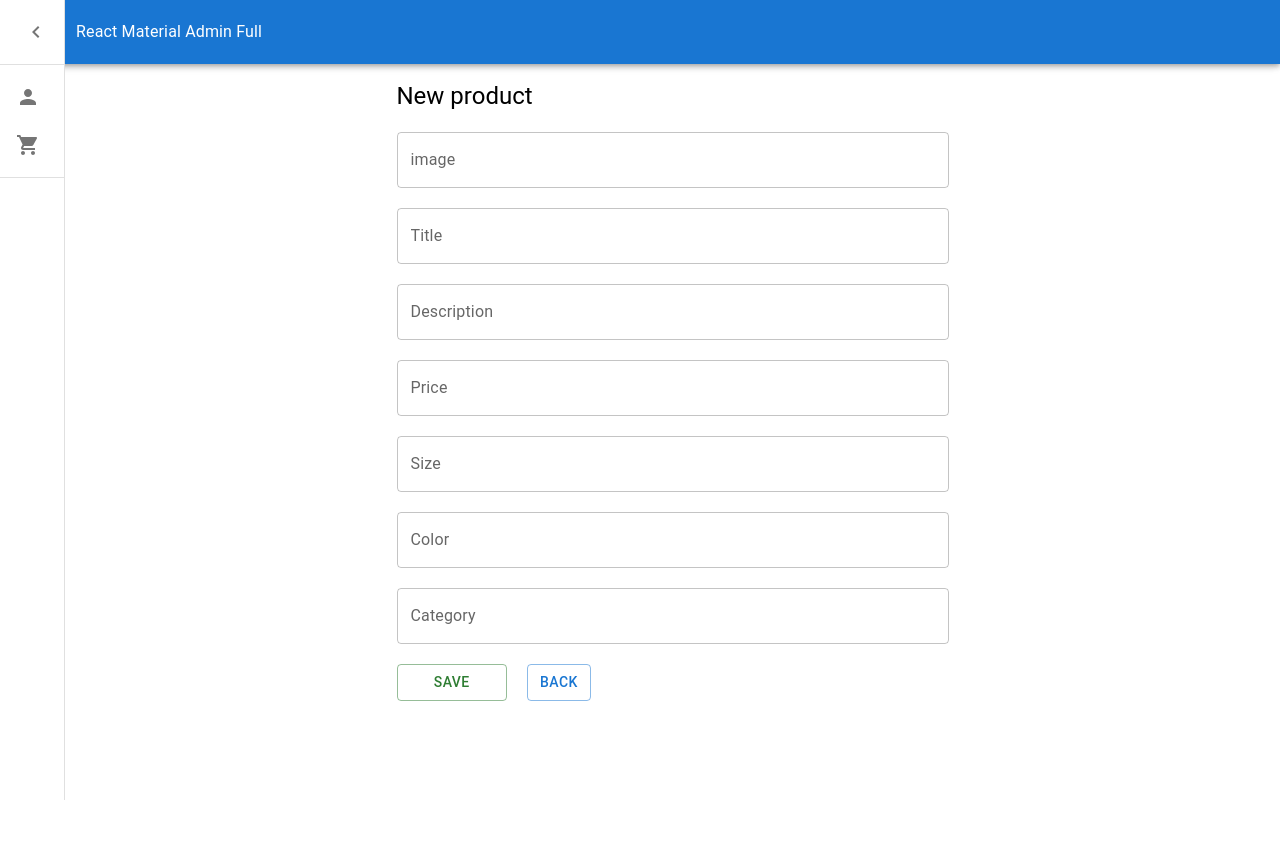
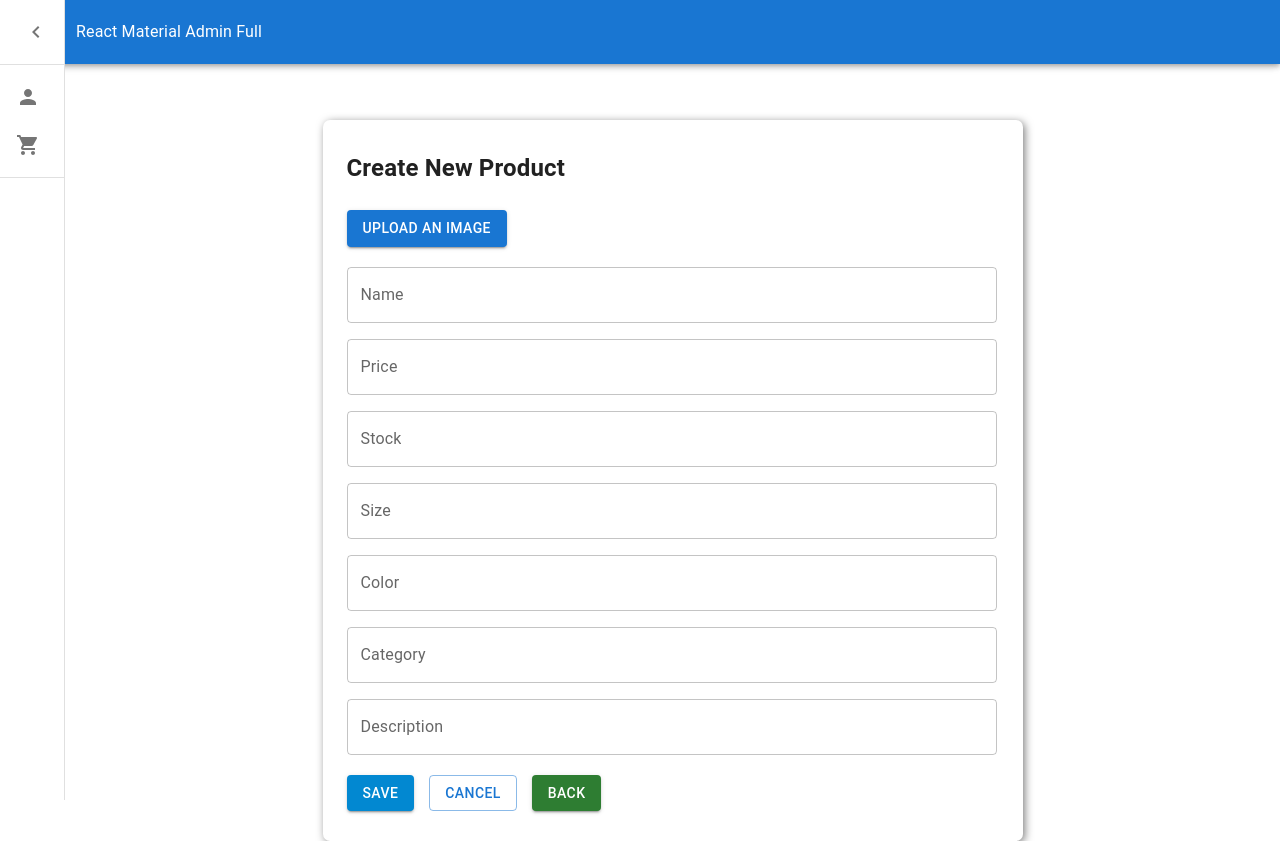
Before and after one commit to Neozx8989/Admin-panel-project, a React (Create React App) app in the folder admin-panel-project/frontend/: page /product/newproduct in a window 1280 px wide. Before the commit the page ends 800 px from the top, so only its background shows below. Built offline with nearby package versions, Linux system fonts and the light colour scheme.

Commit message:
product pages, component done

```diff
--- a/admin-panel-project/frontend/src/App.js
+++ b/admin-panel-project/frontend/src/App.js
@@ -10,7 +10,7 @@ import { useState } from "react";
 
 function App() {
   const [userData, setUserData] = useState([]);
-  const [productData, setProductData] = useState([]);
+
   return (
     <div className="App">
       <Navbar />
@@ -26,20 +26,12 @@ function App() {
         />
         <Route
           path="/product"
-          element={
-            <Product
-              productData={productData}
-              setProductData={setProductData}
-            />
-          }
+          element={<Product userData={userData} setUserData={setUserData} />}
         />
         <Route
           path="product/newproduct"
           element={
-            <CreateProduct
-              productData={productData}
-              setProductData={setProductData}
-            />
+            <CreateProduct userData={userData} setUserData={setUserData} />
           }
         />
       </Routes>
--- a/admin-panel-project/frontend/src/components/productscomponent/NewProduct.jsx
+++ b/admin-panel-project/frontend/src/components/productscomponent/NewProduct.jsx
@@ -1,16 +1,16 @@
-import { Container } from "@mui/system";
-import { Box, Button,  FormControl, Snackbar, TextField, Typography } from "@mui/material";
+import { Container, FormControl, TextField, Typography, Button, FormControlLabel, Radio, Checkbox, Snackbar, RadioGroup } from "@mui/material";
+import { useState } from "react";
 import { Link } from "react-router-dom";
-import React, { useState } from "react";
 import MuiAlert from "@mui/material/Alert"
-
+import * as React from 'react';
 
 const Alert = React.forwardRef(function Alert(props, ref) {
   return <MuiAlert elevation={6} ref={ref} variant="filled" {...props} />;
 });
-export default function NewProduct({productData, setProductData}) {
+
+export default function NewProduct({userData, setUserData}) {
   const POST_DATA_URL = "http://localhost:8080/users";
-  const [ formValue, setFormValue] = useState({image:"", title:"", description:"", price:"", size:"", color:"", category:""});
+  const [ formValue, setFormValue] = useState({firstname:"", lastname:"", number:"", email:"", role:"", admin:"", user:""});
   const [open, setOpen] = React.useState(false);
   const [check, setCheck] = React.useState("No");
 
@@ -22,6 +22,10 @@ export default function NewProduct({productData, setProductData}) {
     setOpen(false);
   };
 
+  function handleCheck () {
+    setCheck("Yes");
+  };
+
   function handleInput(e){
     const {name, value} = e.target;
     setFormValue({...formValue, [name]:value});
@@ -31,13 +35,13 @@ export default function NewProduct({productData, setProductData}) {
     e.preventDefault();
     setOpen(true);
     const AllInputValue = {
-      image: formValue.image,
-      title: formValue.title,
-      description: formValue.description,
+      name: formValue.name,
       price: formValue.price,
+      stock: formValue.stock,
       size: formValue.size,
       color: formValue.color,
       category: formValue.category,
+      description: formValue.description,
     }
 
     const res = {
@@ -49,35 +53,46 @@ export default function NewProduct({productData, setProductData}) {
     }
     const FETCHED_DATA = await fetch(POST_DATA_URL, res);
     const FETCHED_JSON = await FETCHED_DATA.json()
-    setProductData(FETCHED_JSON.data);
+    setUserData(FETCHED_JSON.data);
   };
 
         return (
-    <Container maxWidth="sm">
-    <Typography variant="h5" color="initial" sx={{ marginBottom: "20px", marginTop: "20px" }}>New product</Typography>
+            <Container sx={{boxShadow:"2px 2px 9px rgba(0, 0, 0, 0.5)", padding:"30px", borderRadius:"7px", marginTop:"60px", width:"700px"}}>
+                <h2>Create New Product</h2>
+                <br/>
                 <form onSubmit={handleSubmit}>
-        <FormControl sx={{ display: "flex", justifyContent: "space-around", gap: "20px" }}>
-            <TextField id="image" label="image" variant="outlined" name={"image"} value={formValue.image} onChange={handleInput}/>
-            <TextField id="title" label="Title" variant="outlined" name={"title"} value={formValue.title} onChange={handleInput}/>
-            <TextField id="description" label="Description" variant="outlined" name={"description"} value={formValue.description} onChange={handleInput}/>
-            <TextField id="price" label="Price" variant="outlined" name={"price"} value={formValue.price} onChange={handleInput}/>
-            <TextField id="size" label="Size" variant="outlined" name={"size"} value={formValue.size} onChange={handleInput}/>
-            <TextField id="color" label="Color" variant="outlined" name={"color"} value={formValue.color} onChange={handleInput}/>
-            <TextField id="category" label="Category" variant="outlined" name={"category"} value={formValue.category} onChange={handleInput}/>
-
-            <Box variant='contained' aria-label="contained button group" sx={{display: "flex", gap:"20px"}}>
-                <Button color='success' variant="outlined" sx={{width: "20%"}} type="submit" onClick={handleClose}>Save</Button>
-                <Link to={"/product"}><Button color='primary' variant="outlined" sx={{width: "50%"}}> Back </Button></Link>
-            </Box>
+                <Button type="submit" variant={"contained"} color={"primary"} sx={{marginBottom:"20px",}}>UPLOAD AN IMAGE</Button>
+                    <br/>
+                  <FormControl sx={{ display: "flex", flexDirection: "column", gap: 3, justifyContent: "center", marginBottom: "20px", width:"650px"}}>
+                    <Typography sx={{display: "flex", flexDirection: "column", gap: 2,}}>
+                        <TextField label={"Name"} name={"name"} type={"text"} fullWidth={true} value={formValue.name} onChange={handleInput}/>
+                        <TextField label={"Price"} name={"price"} type={"text"} fullWidth={true} value={formValue.price} onChange={handleInput}/>
+                        <TextField label={"Stock"} name={"stock"} type={"number"} fullWidth={true} value={formValue.stock} onChange={handleInput}/>
+                        <TextField label={"Size"} name={"size"} type={"text"} fullWidth={true} value={formValue.size} onChange={handleInput}/>
+                        <TextField label={"Color"} name={"color"} type={"text"} fullWidth={true} value={formValue.color} onChange={handleInput}/>
+                        <TextField label={"Category"} name={"category"} type={"text"} fullWidth={true} value={formValue.category} onChange={handleInput}/>
+                        <TextField label={"Description"} name={"description"} type={"text"} fullWidth={true} value={formValue.description} onChange={handleInput}/>
+                    </Typography>
                   </FormControl>
 
+                  <Typography sx={{ display: "flex", gap: "15px"}}>
+                    <Button
+                      type="submit"
+                      variant={"contained"}
+                      color={"info"}
+                      onClick={handleClose}
+                      >Save</Button>
+                    <Button variant={"outlined"} color={"primary"}>cancel</Button>
+                    <Link to={"/product"}>
+                        <Button variant={"contained"} color={"success"}>Back</Button>
+                    </Link>
+                  </Typography>
                   <Snackbar open={open} autoHideDuration={3000} onClose={handleClose}>
                     <Alert severity="success" sx={{width: "100%"}}>
-            Амжилттай шинэ бүтээгдэхүүн нэмлээ !
+                      Амжилттай шинэ хэрэглэгч нэмлээ !
                     </Alert>
                   </Snackbar>
                 </form>
-
-</Container >
+            </Container>
           );
 }
--- a/admin-panel-project/frontend/src/pages/productspage/CreateProduct.jsx
+++ b/admin-panel-project/frontend/src/pages/productspage/CreateProduct.jsx
@@ -2,11 +2,11 @@ import { Box } from "@mui/system";
 import NewProduct from "../../components/productscomponent/NewProduct";
 import Sidebar from "../../components/Sidebar";
 
-export default function CreateProduct ({productData, setProductData}) {
+export default function CreateProduct ({userData, setUserData}) {
     return (
         <Box sx={{ display: "flex" }}>
             <Sidebar/>
-            <NewProduct  productData={productData} setProductData={setProductData}/>
+            <NewProduct userData={userData} setUserData={setUserData}/>
         </Box>
     )
 }
--- a/admin-panel-project/frontend/src/pages/productspage/Product.jsx
+++ b/admin-panel-project/frontend/src/pages/productspage/Product.jsx
@@ -2,11 +2,11 @@ import { Box } from "@mui/material";
 import Sidebar from "../../components/Sidebar";
 import ProductList from "../../components/productscomponent/ProductsList";
 
-export default function Product ({productData, setProductData}) {
+export default function Product ({userData, setUserData}) {
     return (
         <Box sx={{ display: "flex", marginTop: "60px", }}>
             <Sidebar/>
-            <ProductList productData={productData} setProductData={setProductData}/>
+            <ProductList userData={userData} setUserData={setUserData}/>
         </Box>
     )
 }
```
Also changed, not shown: admin-panel-project/frontend/src/components/productscomponent/ProductsList.jsx (+36 -35 lines), 1 other file (tests, documents, lock files or other folders). Lines whose indentation alone changed are shown as unchanged.
